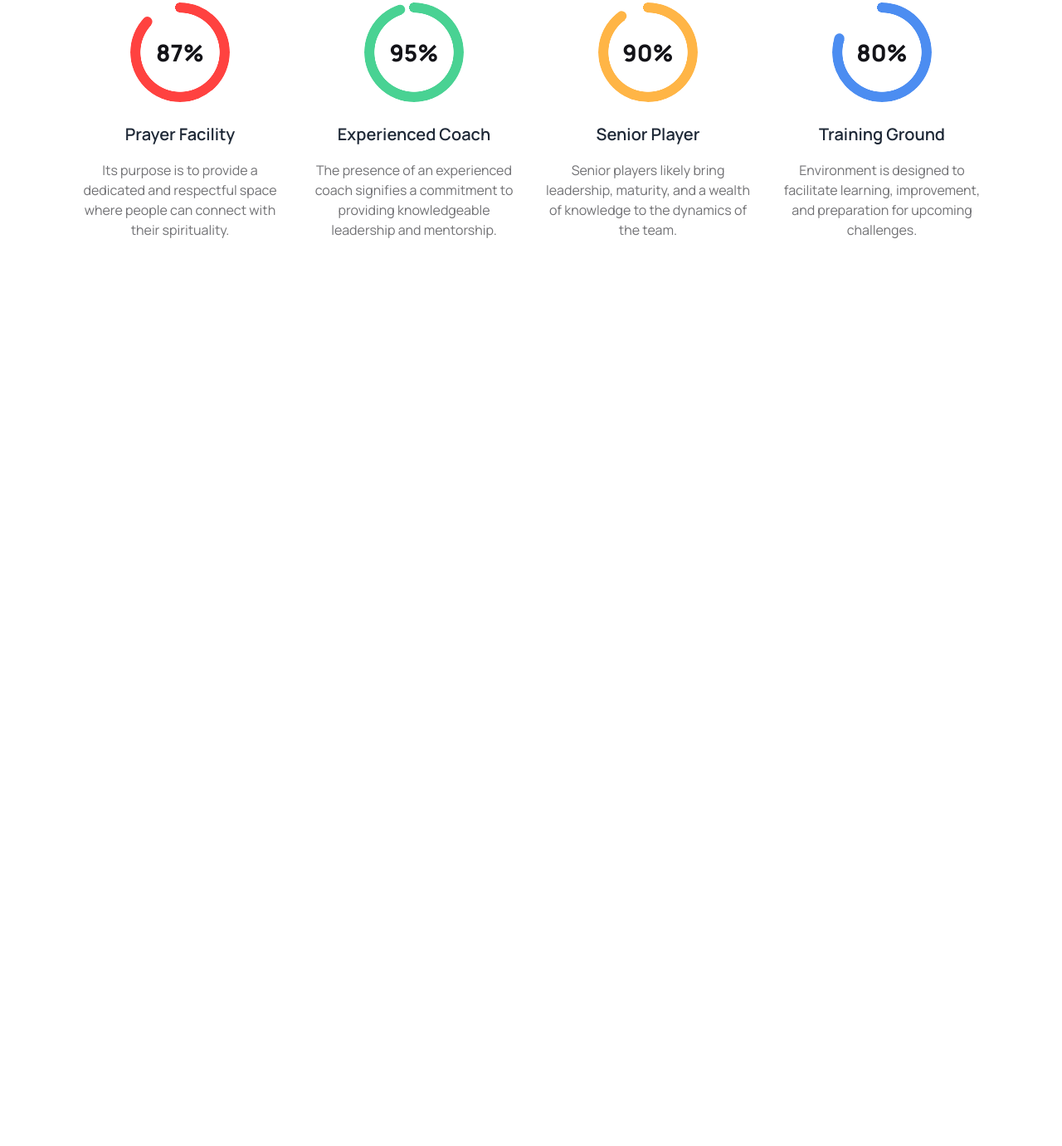
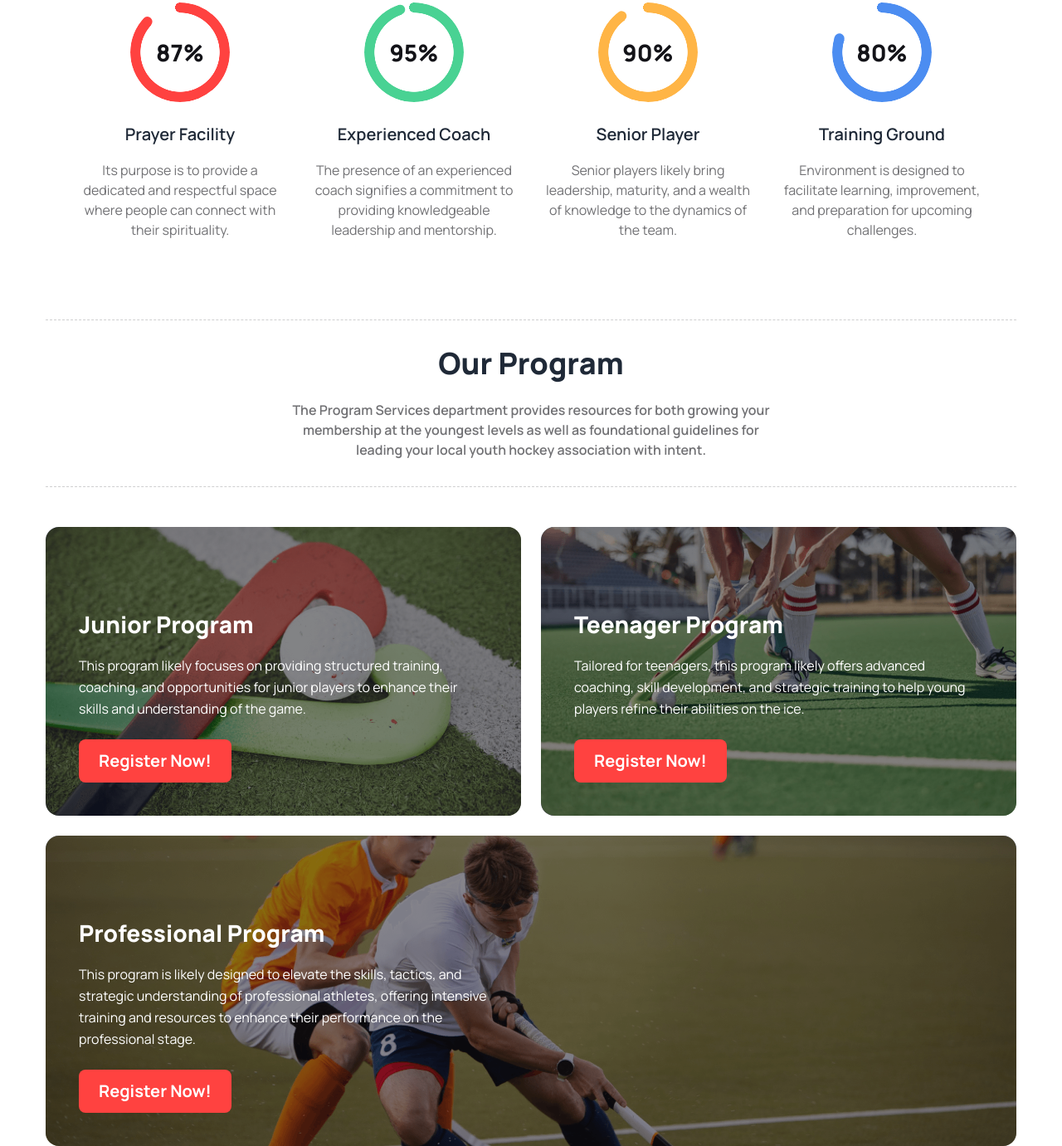
Before and after one commit to msmaahmud/hockeys, a plain HTML site: page index.html in a window 1280 px wide. Shown: the part 1049-2430 px from the top of the page at 83% size. Before the commit the page ends 1338 px from the top, so only its background shows below. Drawn offline with nearby package versions, Linux system fonts and the light colour scheme.

Commit message:
Program Section finalize

```diff
--- a/index.html
+++ b/index.html
@@ -159,6 +159,37 @@
           </div>
         </div>
       </section>
+
+      <!-- Our Program -->
+      <section class="container max-w-[1170px] mx-auto  mt-10 lg:mt-24 px-4 lg:px-0">
+        <div class="py-6 lg:py-8 text-center font-primary-font border-t border-b border-dashed border-border-color">
+          <h1 class="mb-3 lg:mb-6 text-xl lg:text-4xl font-extrabold">Our Program</h1>
+          <p class="text-body-text font-semibold text-[14px] lg:text-base max-w-[292px] lg:max-w-[608px] mx-auto">The Program Services department provides resources for both growing your membership at the youngest levels as well as foundational guidelines for leading your local youth hockey association with intent.</p>
+        </div>
+        <div class="mt-12 grid grid-flow-row lg:grid-cols-2 gap-6 font-primary-font">
+          <div class="bg-gray-500 rounded-2xl bg-[url('/images/program-1.png')] bg-cover">
+            <div class="bg-[#13131880] p-6 lg:px-10 lg:pt-24 lg:pb-10 rounded-2xl">
+              <h2 class="font-extrabold text-[20px] lg:text-[28px] text-white mb-4">Junior Program</h2>
+              <p class="text-[14px] lg:text-base text-white leading-6 lg:leading-[26px]">This program likely focuses on providing structured training, coaching, and opportunities for junior players to enhance their skills and understanding of the game.</p>
+              <button class="bg-primary-color text-white font-bold text-[18px] lg:text-xl rounded-lg px-4 py-2 lg:px-6 lg:py-3 mt-[20px] lg:mt-6">Register Now!</button>
+            </div>
+          </div>
+          <div class="bg-gray-500 rounded-2xl bg-[url('/images/program-2.png')] bg-cover">
+            <div class="bg-[#13131880] p-6 lg:px-10 lg:pt-24 lg:pb-10 rounded-2xl">
+              <h2 class="font-extrabold text-[20px] lg:text-[28px] text-white mb-4">Teenager Program</h2>
+              <p class="text-[14px] lg:text-base text-white leading-6 lg:leading-[26px]">Tailored for teenagers, this program likely offers advanced coaching, skill development, and strategic training to help young players refine their abilities on the ice.</p>
+              <button class="bg-primary-color text-white font-bold text-[18px] lg:text-xl rounded-lg px-4 py-2 lg:px-6 lg:py-3 mt-[20px] lg:mt-6">Register Now!</button>
+            </div>
+          </div>
+          <div class="lg:col-span-2 bg-gray-500 rounded-2xl bg-[url('/images/program-3.png')] bg-cover">
+            <div class="bg-[#13131880] p-6 lg:px-10 lg:pt-24 lg:pb-10 rounded-2xl">
+              <h2 class="font-extrabold text-[20px] lg:text-[28px] text-white mb-4">Professional Program</h2>
+              <p class="text-[14px] lg:text-base text-white leading-6 lg:leading-[26px] max-w-[520px]">This program is likely designed to elevate the skills, tactics, and strategic understanding of professional athletes, offering intensive training and resources to enhance their performance on the professional stage.</p>
+              <button class="bg-primary-color text-white font-bold text-[18px] lg:text-xl rounded-lg px-4 py-2 lg:px-6 lg:py-3 mt-[20px] lg:mt-6">Register Now!</button>
+            </div>
+          </div>
+        </div>
+      </section>
     </main>
 </body>
 </html>
```
Also changed, not shown: images/program-1.png (added), images/program-2.png (added), images/program-3.png (added).
